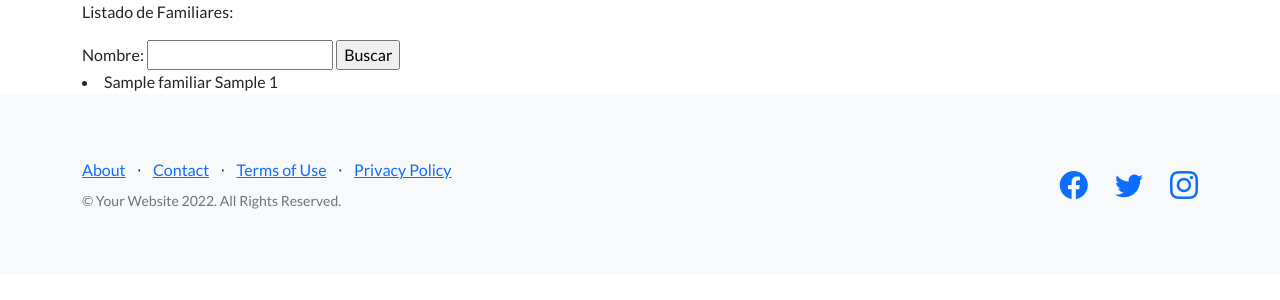
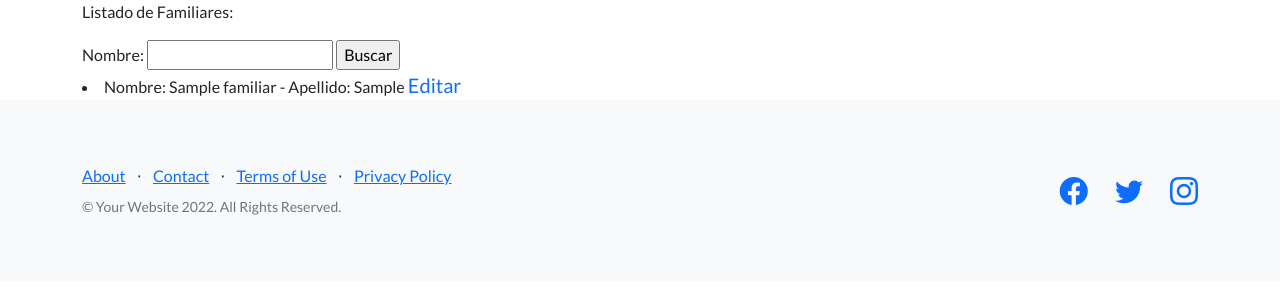
Before and after one commit to 3076javierpineda/Base-de-datos-Familiares, a Django app: page /ver-familiares/ in a window 1280 px wide. Shown: the part 56-356 px from the top of the page. Run offline with Django 4.2, Linux system fonts and the light colour scheme; tables that the repository leaves empty hold one stand-in row (values such as "Sample post"); some libraries are stand-ins or nearby versions.

Commit message:
se creo la parte de editar a la aplicacion

```diff
--- a/family/models.py
+++ b/family/models.py
@@ -5,3 +5,6 @@ class Familiar(models.Model):
     apellido = models.CharField(max_length=30)
     edad = models.IntegerField()
     fecha = models.DateField(null=True)# Create your models here.
+
+    def __str__(self):
+        return f'Nombre: {self.nombre} - Apellido: {self.apellido}'
--- a/family/templates/family/ver_familiares.html
+++ b/family/templates/family/ver_familiares.html
@@ -14,7 +14,12 @@
     </form>
 
 {% for familiar in familiares %}
-    <li>{{familiar.nombre}} {{familiar.apellido}} {{familiar.edad}}</li>
+
+    <li>
+        {{familiar}}
+        <a class="navbar-brand" href={% url 'editar_familiar' familiar.id %}>Editar</a>
+    </li>
+
 {% endfor %}
 
 {% endblock 'contenido' %}
--- a/family/urls.py
+++ b/family/urls.py
@@ -4,5 +4,6 @@ from family import views
 urlpatterns = [
     path('', views.index, name='index'),
     path('ver-familiares/', views.ver_familiares, name='ver_familiares'),
-    path('crear-familiar/', views.crear_familiar, name='crear_familiar')
+    path('crear-familiar/', views.crear_familiar, name='crear_familiar'),
+     path('editar-familiar/<int:id>', views.editar_familiar, name='editar_familiar')
 ]
--- a/family/views.py
+++ b/family/views.py
@@ -42,3 +42,31 @@ def ver_familiares(request):
 
 def index(request):
     return render(request, 'family/index.html')
+
+
+def editar_familiar(request, id):
+
+    familiar = Familiar.objects.get(id=id)
+
+    if request.method == 'POST':
+
+        formulario = FamiliarFormulario(request.POST)
+
+        if formulario.is_valid():
+            data = formulario.cleaned_data
+
+            familiar.nombre = data['nombre']
+            familiar.apellido = data['apellido']
+            familiar.edad = data['edad']
+
+            familiar.save()
+            return redirect('ver_familiares')
+
+    formulario = FamiliarFormulario(initial={
+        'nombre': familiar.nombre,
+        'apellido': familiar.apellido,
+        'edad': familiar.edad
+        }
+    )
+
+    return render(request, 'family/editar_familiar.html', {'formulario': formulario, 'familiar':familiar})
```
Also changed, not shown: family/templates/family/editar_familiar.html (added, +16 -0 lines).
